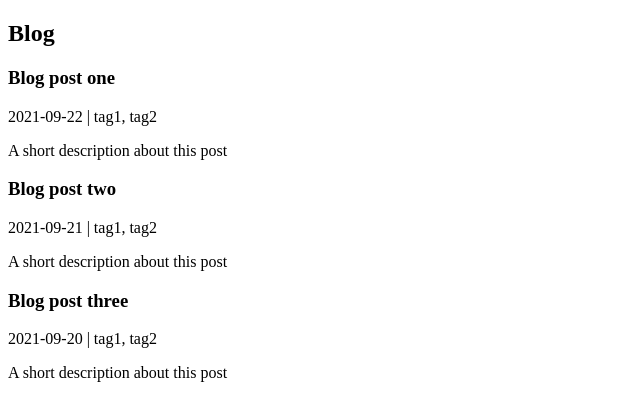
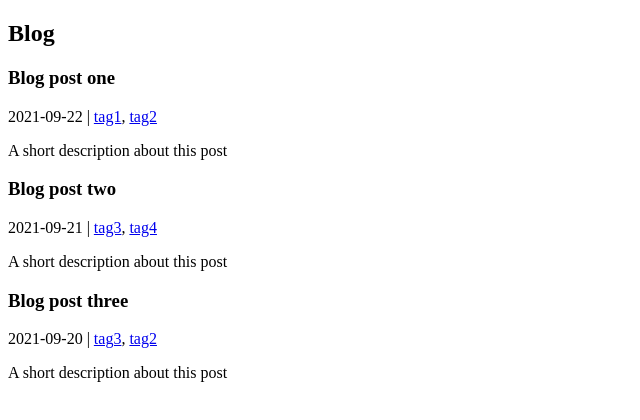
Before and after one commit to rebelchris/next-portfolio, a Next.js app: page /blog in a window 1280 px wide. Shown: the top 420 px of the page, without its empty margins (0-640 px from the left). Built offline with nearby package versions, Linux system fonts and the light colour scheme.

Commit message:
feat: added filtering for tags

```diff
--- a/components/article.js
+++ b/components/article.js
@@ -1,10 +1,15 @@
 import Link from "next/link";
+
+const getTagLink = (tag) => {
+    return (<Link href={`/blog/tag/${tag}`}><a className='underline'>{tag}</a></Link>);
+}
+
 
 export default function Article({post, className = 'rounded-lg'}) {
     return (
         <article className={`bg-white p-4 ${className}`}>
             <Link href={`blog/${post.slug}`}><h3 className='text-2xl mb-2 font-medium hover:text-red-400 cursor-pointer'>{post.title}</h3></Link>
-            <span className='text-gray-600 mb-4 block'><time>{post.date}</time> | {post.tags.map(tag => tag).join(', ')}</span>
+            <span className='text-gray-600 mb-4 block'><time>{post.date}</time> | {post.tags.map(tag => getTagLink(tag)).reduce((prev, curr) => [prev, ', ', curr])}</span>
             <p>
                 {post.description}
             </p>
--- a/components/header.js
+++ b/components/header.js
@@ -19,7 +19,7 @@ export default function Header() {
                     {routes.map(route => {
                         return (
                             <li key={route} className={`hover:underline ${router.pathname === `/${route.toLowerCase()}` && 'text-red-400'}`}>
-                                <Link href={`${route.toLowerCase()}`}>{route}</Link>
+                                <Link href={`/${route.toLowerCase()}`}>{route}</Link>
                             </li>
                         )
                     })}
--- a/lib/api.js
+++ b/lib/api.js
@@ -24,6 +24,11 @@ export function getAllPosts() {
     return posts;
 }
 
+export function getAllPostsByTag({tag}) {
+    const posts = getAllPosts();
+    return posts.filter((post) => post.tags.includes(tag))
+}
+
 export function getAllWork() {
     const data = fs.readFileSync('json/data.json', 'utf-8');
     const jsonData = JSON.parse(data);
--- a/posts/blog-post-three.md
+++ b/posts/blog-post-three.md
@@ -4,7 +4,7 @@ description: 'A short description about this post'
 image: /images/post-1.jpg
 date: '2021-09-20'
 tags:
-    - tag1
+    - tag3
     - tag2
 ---
 
--- a/posts/blog-post-two.md
+++ b/posts/blog-post-two.md
@@ -4,8 +4,8 @@ description: 'A short description about this post'
 image: /images/post-1.jpg
 date: '2021-09-21'
 tags:
-    - tag1
-    - tag2
+    - tag3
+    - tag4
 ---
 
 This is the very first blog post
```
Also changed, not shown: pages/blog/tag/[tag].js (added, +50 -0 lines).
